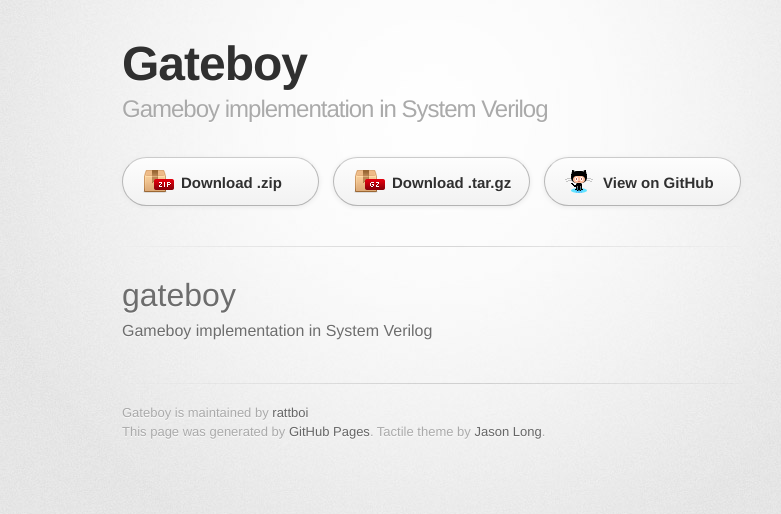
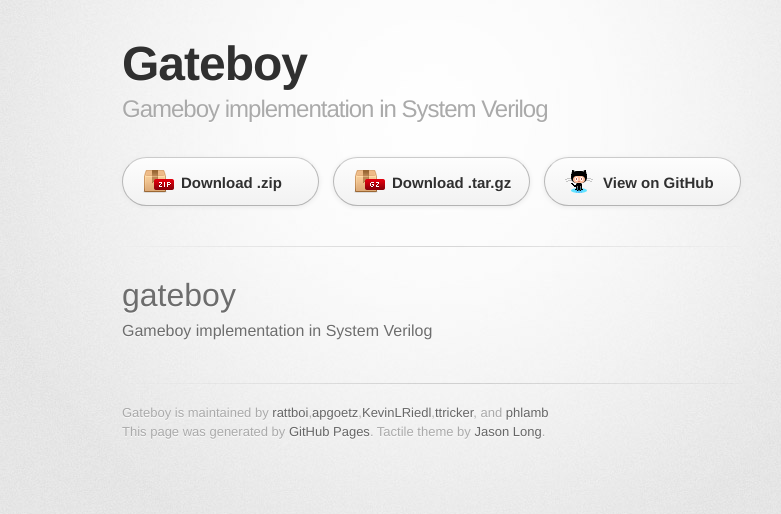
Before and after one commit to rattboi/gateboy, a plain HTML site: page index.html in a window 1280 px wide. Shown: the whole page, without its empty margins (208-989 px from the left). Drawn offline with Linux system fonts and the light colour scheme; a web font is replaced by a local one.

Commit message:
Added other maintainers

```diff
--- a/index.html
+++ b/index.html
@@ -10,7 +10,7 @@
     <!--[if lt IE 9]>
     <script src="//html5shiv.googlecode.com/svn/trunk/html5.js"></script>
     <![endif]-->
-    <title>Gateboy by rattboi</title>
+    <title>Gateboy</title>
   </head>
 
   <body>
@@ -37,7 +37,7 @@
         </section>
 
         <footer>
-          Gateboy is maintained by <a href="https://github.com/rattboi">rattboi</a><br>
+        Gateboy is maintained by <a href="https://github.com/rattboi">rattboi</a>,<a href="https://github.com/apgoetz">apgoetz</a>,<a href="https://github.com/KevinLRiedl">KevinLRiedl</a>,<a href="https://github.com/ttricker">ttricker</a>, and <a href="https://github.com/phlamb">phlamb</a><br>
           This page was generated by <a href="http://pages.github.com">GitHub Pages</a>. Tactile theme by <a href="http://twitter.com/jasonlong">Jason Long</a>.
         </footer>
 
```
